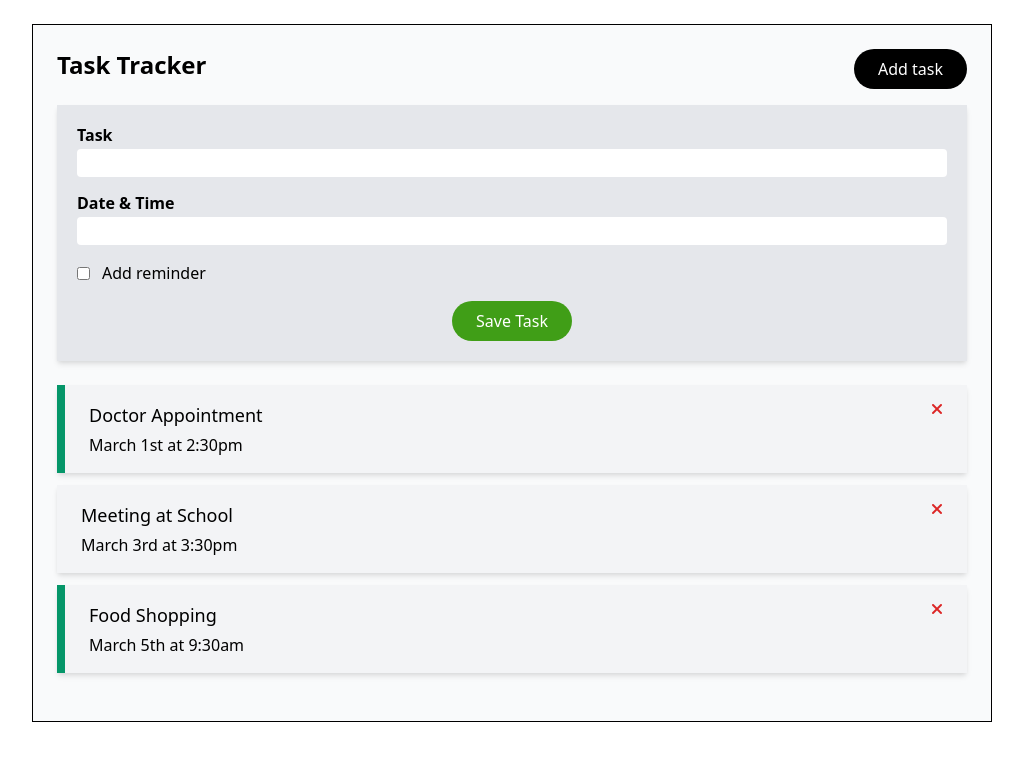
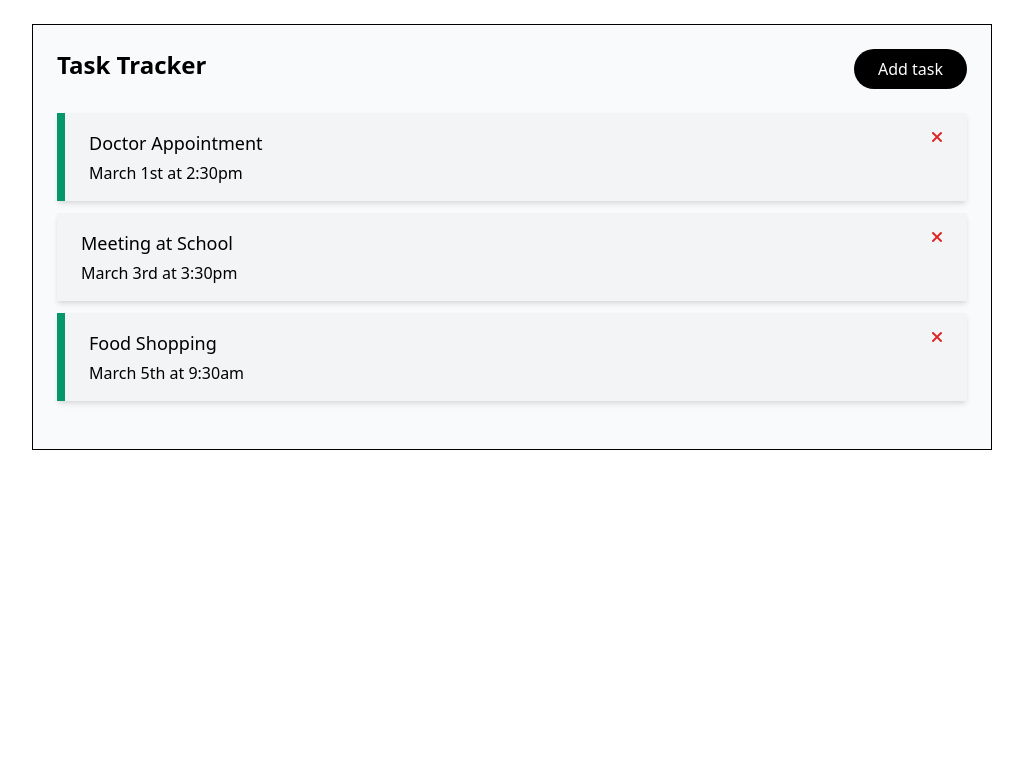
Before and after one commit to JKAmadio/task_tracker_vue, a Vue app in the folder task_tracker/: page / in a window 1280 px wide. Shown: the top 760 px of the page, without its empty margins (128-1151 px from the left). Built offline with nearby package versions, Linux system fonts and the light colour scheme.

Commit message:
toggleForm function

```diff
--- a/task_tracker/src/App.vue
+++ b/task_tracker/src/App.vue
@@ -2,9 +2,10 @@
   <div class="w-3/4 mx-auto my-6 p-6 border border-solid border-black bg-gray-50">
     <Header
       title="Task Tracker"
-      @refreshList="refreshList"
+      @toggleForm="toggleForm"
     />
     <FormNewTask
+      v-if="showForm"
       @saveTask="saveTask"
     />
     <Tasks
@@ -30,33 +31,11 @@ export default {
   },
   data() {
     return {
-      tasks: []
+      tasks: [],
+      showForm: false,
     }
   },
   methods: {
-    refreshList() {
-      this.tasks = [
-        {
-          id: 1,
-          text: 'Doctor Appointment',
-          day: 'March 1st at 2:30pm',
-          reminder: true,
-        },
-        {
-          id: 2,
-          text: 'Meeting at School',
-          day: 'March 3rd at 3:30pm',
-          reminder: false,
-        },
-        {
-          id: 3,
-          text: 'Food Shopping',
-          day: 'March 5th at 9:30am',
-          reminder: true,
-        },
-      ];
-    },
-
     deleteTask(id){
       this.tasks = this.tasks.filter(task => task.id !== id )
     },
@@ -69,6 +48,10 @@ export default {
 
     saveTask(task) {
       this.tasks = [...this.tasks, task]
+    },
+
+    toggleForm() {
+      this.showForm = !this.showForm
     }
   },
   created() {
--- a/task_tracker/src/components/Header.vue
+++ b/task_tracker/src/components/Header.vue
@@ -3,7 +3,7 @@
 		<h1 class="font-sans font-semibold text-2xl w-44">{{title}}</h1>
 		<Button
 			text="Add task"
-			@refreshList="this.$emit('refreshList')"
+			@click="this.$emit('toggleForm')"
 		/>
 	</div>
 </template>
```
